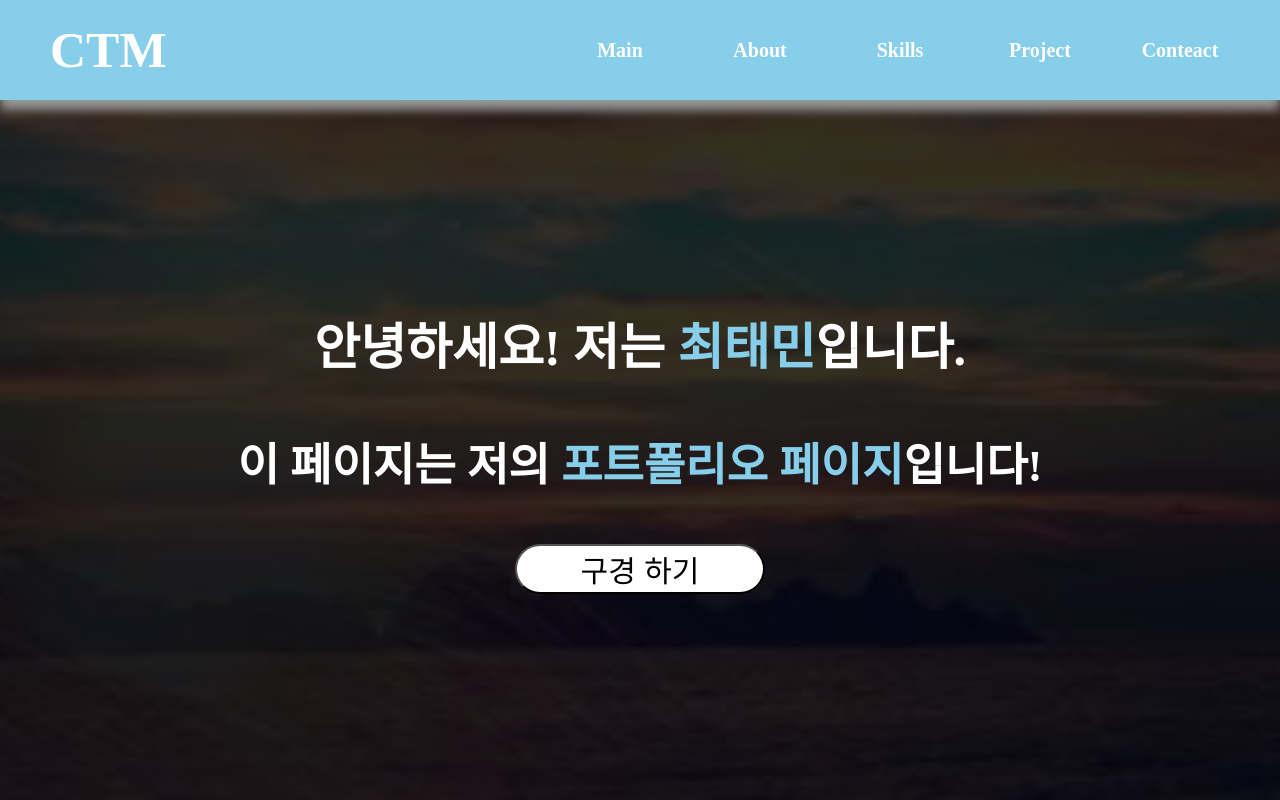
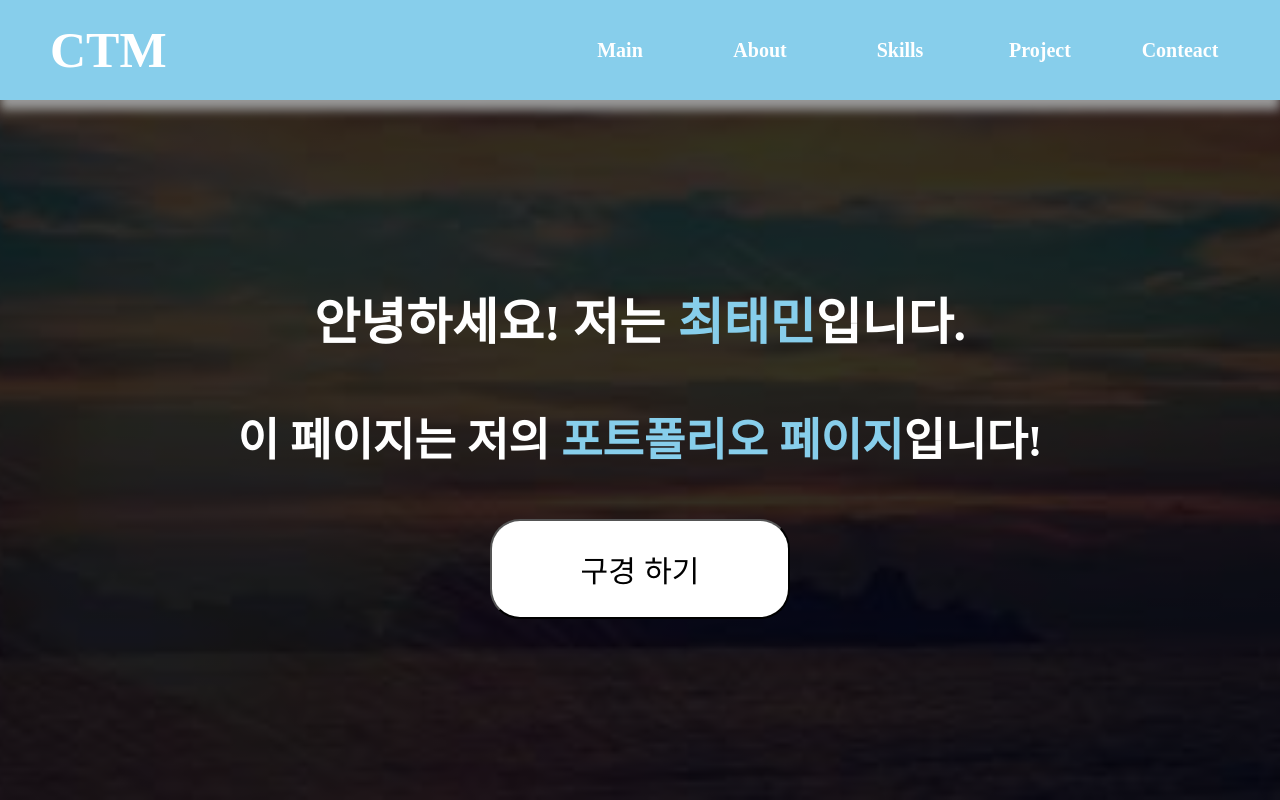
Before and after one commit to choltaemin/my-portfolio, a plain HTML site: page index.html in a window 1280 px wide. Shown: the top 800 px of the page. Drawn offline with Linux system fonts and the light colour scheme.

Commit message:
Update style.css

```diff
--- a/style.css
+++ b/style.css
@@ -127,8 +127,8 @@ li{
 }
 .main button{
     font-size: 30px;
-    width: 250px;
-    height: 50px;
+    width: 300px;
+    height: 100px;
     border-radius: 30px;
     background-color: white;
 
```
